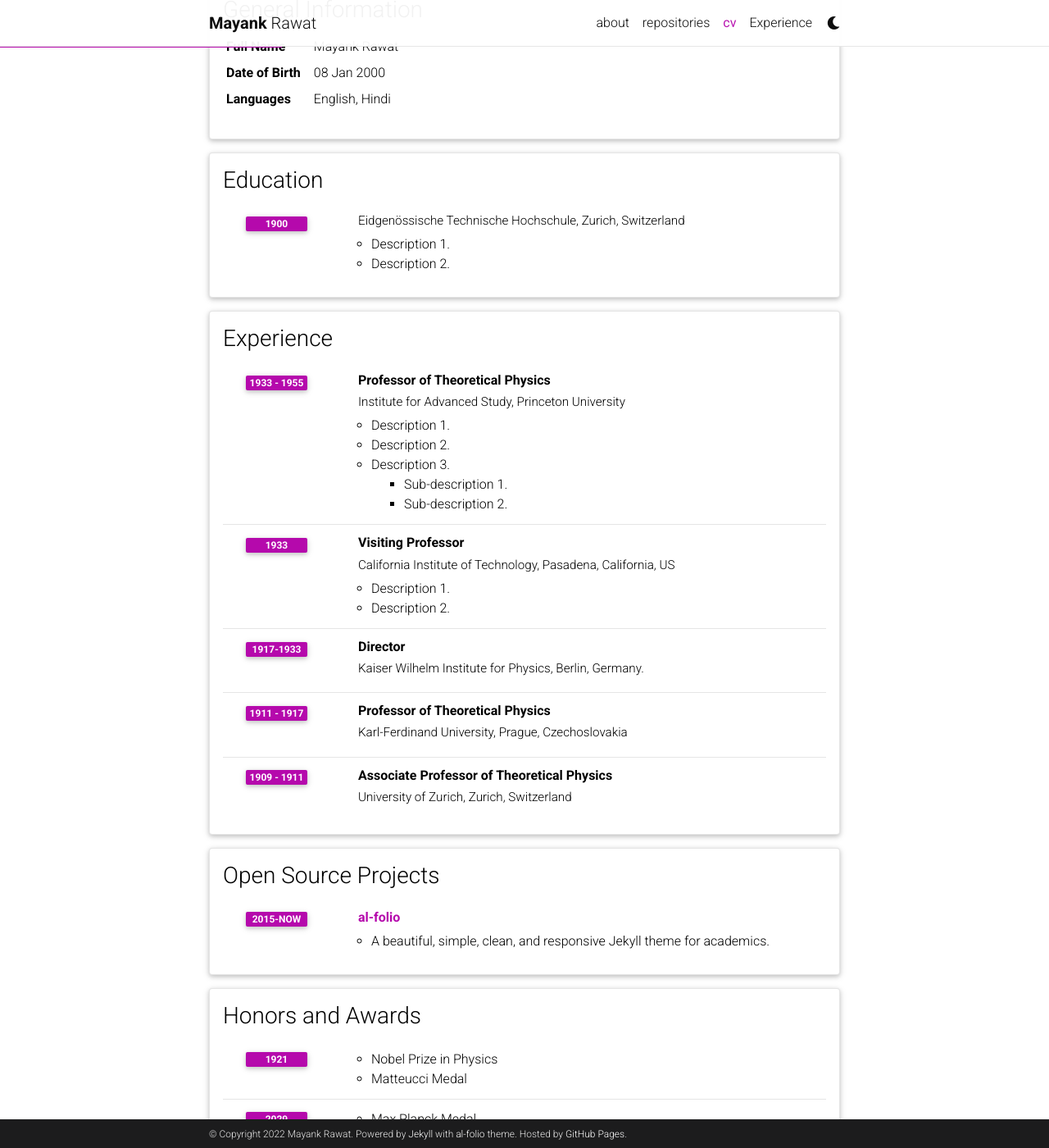
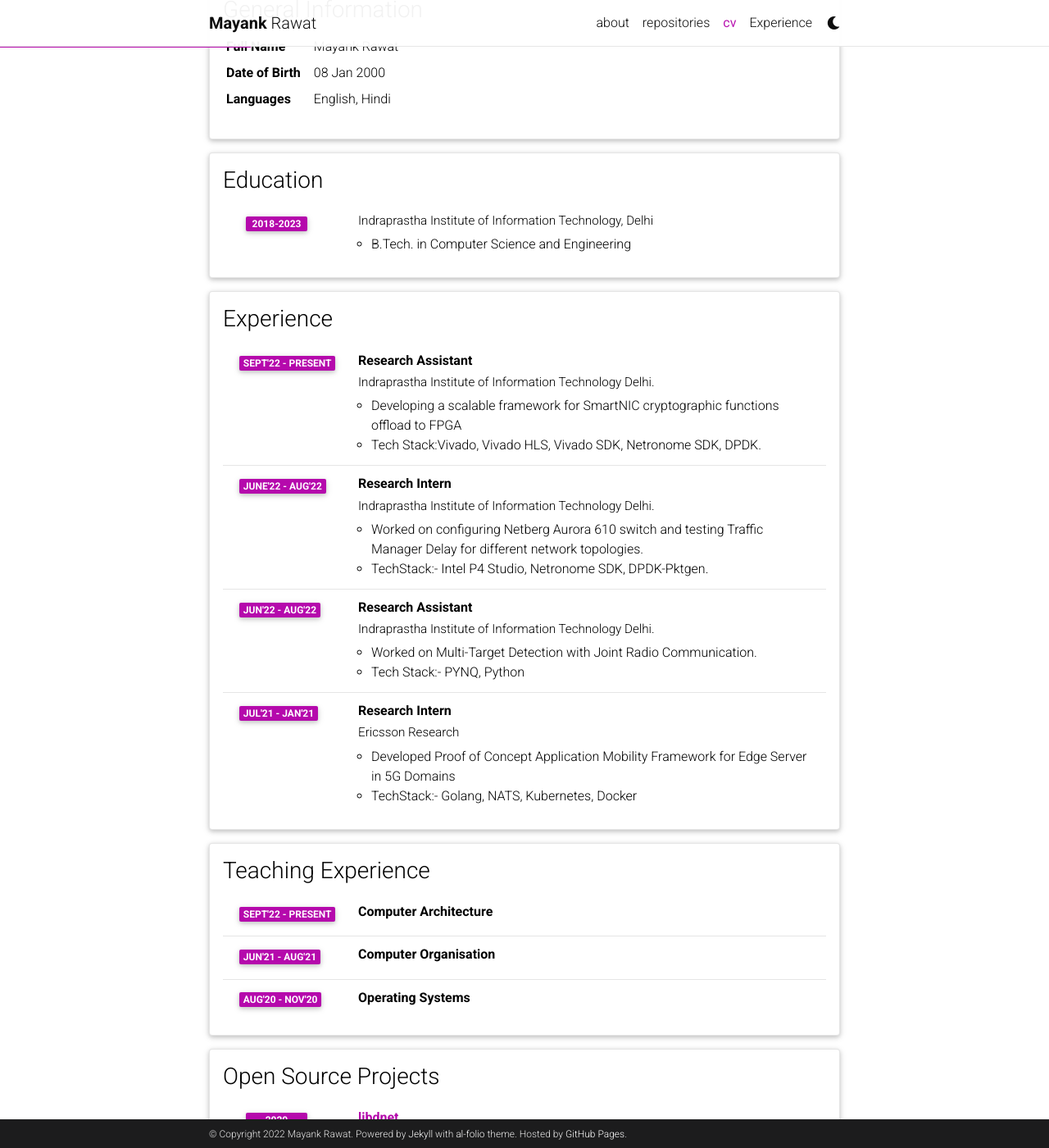
Before and after one commit to mayank18049/mayak18049.github.io, a Jekyll site: the page built from _pages/cv.md, in a window 1280 px wide and 1400 px high, scrolled down 207 px. Shown: the whole window at 82% size. Built offline with Jekyll 4.4.1, drawn with Linux system fonts in a browser that asks for light colours; comment, search, counter and statistics services are not loaded; a style sheet for code colours, icons or effects is not loaded; some of the changed text lies outside the part shown.

Commit message:
Update CV

```diff
--- a/_data/cv.yml
+++ b/_data/cv.yml
@@ -12,76 +12,78 @@
   type: time_table
   contents:
     - title:
-      institution: Eidgenössische Technische Hochschule, Zurich, Switzerland
-      year: 1900
+      institution: Indraprastha Institute of Information Technology, Delhi
+      year: 2018-2023
       description:
-        - Description 1.
-        - Description 2.
+        - B.Tech. in Computer Science and Engineering
 
 - title: Experience
   type: time_table
   contents:
-    - title: Professor of Theoretical Physics
-      institution: Institute for Advanced Study, Princeton University
-      year: 1933 - 1955
+    - title: Research Assistant
+      institution: Indraprastha Institute of Information Technology Delhi.
+      year: Sept'22 - Present
       description:
-        - Description 1.
-        - Description 2.
-        - title: Description 3.
-          contents:
-            - Sub-description 1.
-            - Sub-description 2.
-    - title: Visiting Professor
-      institution: California Institute of Technology, Pasadena, California, US
-      year: 1933
+        - Developing a scalable framework for SmartNIC cryptographic functions offload to FPGA
+        - Tech Stack:Vivado, Vivado HLS, Vivado SDK, Netronome SDK, DPDK.
+
+    - title: Research Intern
+      institution: Indraprastha Institute of Information Technology Delhi.
+      year: June'22 - Aug'22
       description:
-        - Description 1.
-        - Description 2.
+        - Worked on configuring Netberg Aurora 610 switch and testing Traffic Manager Delay for different network topologies.
+        - TechStack:- Intel P4 Studio, Netronome SDK, DPDK-Pktgen.
 
-    - title: Director
-      institution: Kaiser Wilhelm Institute for Physics, Berlin, Germany.
-      year: 1917-1933
+    - title: Research Assistant
+      institution: Indraprastha Institute of Information Technology Delhi.
+      year: Jun'22 - Aug'22
+      description:
+        - Worked on Multi-Target Detection with Joint Radio Communication.
+        - Tech Stack:- PYNQ, Python
 
-    - title: Professor of Theoretical Physics
-      institution: Karl-Ferdinand University, Prague, Czechoslovakia
-      year: 1911 - 1917
+    - title: Research Intern
+      institution: Ericsson Research
+      year: Jul'21 - Jan'21
       description:
+        - Developed Proof of Concept Application Mobility Framework for Edge Server in 5G Domains
+        - TechStack:- Golang, NATS, Kubernetes, Docker
 
-    - title: Associate Professor of Theoretical Physics
-      institution: University of Zurich, Zurich, Switzerland
-      year: 1909 - 1911
+- title: Teaching Experience
+  type : time_table
+  contents:
+    - title: Computer Architecture
+      year: Sept'22 - Present
+    - title: Computer Organisation
+      year: Jun'21 - Aug'21
+    - title: Operating Systems
+      year: Aug'20 - Nov'20
 
 - title: Open Source Projects
   type: time_table
   contents:
-    - title: <a href="https://github.com/alshedivat/al-folio">al-folio</a>
-      year: 2015-now
-      description: A beautiful, simple, clean, and responsive Jekyll theme for academics.
+    - title: <a href="https://github.com/ofalk/libdnet">libdnet</a>
+      year: 2020
+      description: Portable Low level Networking Library.
 
 - title: Honors and Awards
   type: time_table
   contents:
-    - year: 1921
+    - year: 2020
       items:
-        - Nobel Prize in Physics
-        - Matteucci Medal
-    - year: 2029
+        - Dean's List Award for Best Teaching Assistant.
+    - year: 2019
       items:
-        - Max Planck Medal
+        - <a href="https://sites.google.com/view/uarch2020/">Uarch</a> Mentoring Grant [Acceptance Rate <10%]
 
 - title: Academic Interests
   type: nested_list
   contents:
-    - title: Topic 1.
-      items:
-        - Description 1.
-        - Description 2.
-    - title: Topic 2.
-      items:
-        - Description 1.
-        - Description 2.
+    - title: Software Defined Networking.
+    - title: Computer Architecutre.
+    - title: Dataplane Programming.
+    - title: Hardware Software Codesign.
 
-- title: Other Interests
-  type: list
-  contents:
-    - <u>Hobbies:</u> Hobby 1, Hobby 2, etc.
+# - title: Other Interests
+#   type: list
+#   contents:
+#     - <u>Hobbies:</u> Hobby 1, Hobby 2, etc.
```
